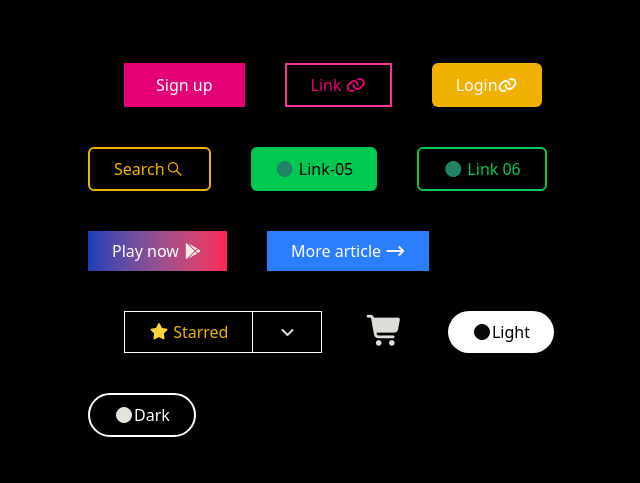
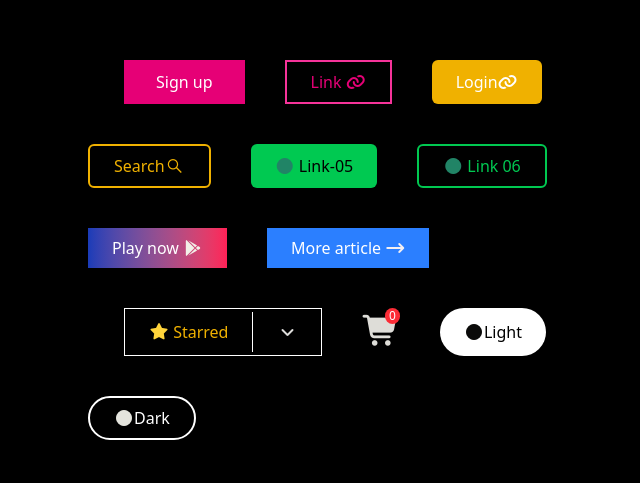
Before and after one commit to anandhues2004-kerala/buttons, a plain HTML site: page index.html in a window 1280 px wide. Shown: the part 170-653 px from the top of the page, without its empty margins (272-912 px from the left). Drawn offline with nearby package versions, Linux system fonts and the light colour scheme.

Commit message:
finalcommit

```diff
--- a/index.html
+++ b/index.html
@@ -6,7 +6,7 @@
     <script src="https://cdn.jsdelivr.net/npm/@tailwindcss/browser@4"></script>
        <link rel="stylesheet" href="https://cdnjs.cloudflare.com/ajax/libs/font-awesome/7.0.1/css/all.min.css" integrity="sha512-2SwdPD6INVrV/lHTZbO2nodKhrnDdJK9/kg2XD1r9uGqPo1cUbujc+IYdlYdEErWNu69gVcYgdxlmVmzTWnetw==" crossorigin="anonymous" referrerpolicy="no-referrer" />
 
-    <title>Document</title>
+    <title>button</title>
 </head>
 <body>
     <div class="bg-black min-h-screen flex justify-center items-center gap-6 ">
@@ -23,8 +23,11 @@
             <span class=" px-6 py-2 text-yellow-500"><i class="fa-solid fa-star" style="color: rgb(255, 212, 59);"></i> Starred</span>
             <span class="border-l px-6 py-2 "><i class="fa-solid fa-angle-down" style="color: rgb(222, 221, 219);"></i></span>
         </div>
-
-        <button class="px-1 py-1 bg-black"> <i class=" fa-solid fa-cart-shopping text-3xl" style="color: rgb(222, 221, 216);"></i></button>
+        <!-- cart -->
+    <div class=" py-2 relative">
+         <i class=" fa-solid fa-cart-shopping text-3xl" style="color: rgb(222, 221, 216);"></i>
+         <span class="bg-red-500 text-white rounded-full top-0 right-0 absolute px-1 text-xs">0</span>
+    </div>
 
         <button class="px-6 py-2 bg-white text-black rounded-full hover:bg-stone-600"><i class="fa-solid fa-circle" style="color: rgb(10, 10, 9);"></i>Light</button>
         <button class="px-6 py-2 border-2 border-white text-white rounded-full hover:bg-stone-500"><i class="fa-solid fa-circle" style="color: rgb(228, 228, 221);"></i>Dark</button>
```
Also changed, not shown: 1 other file.
